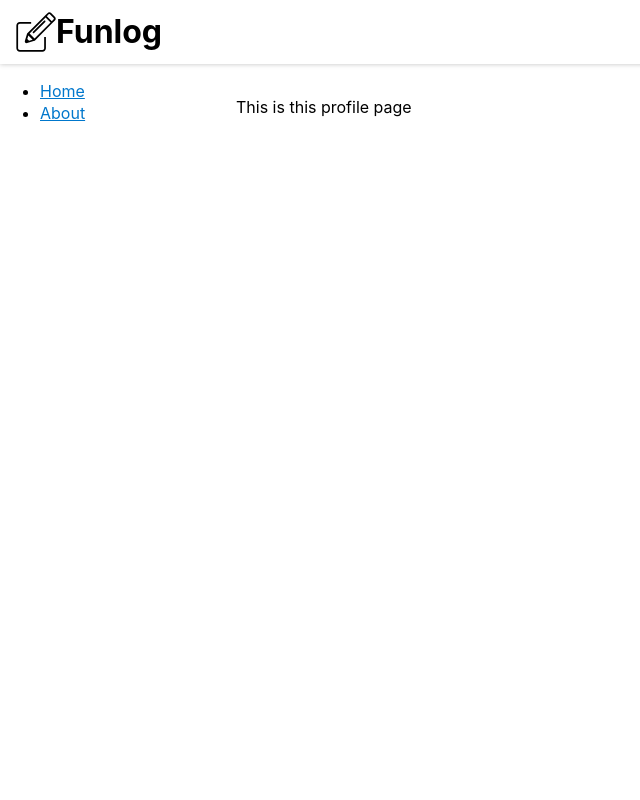
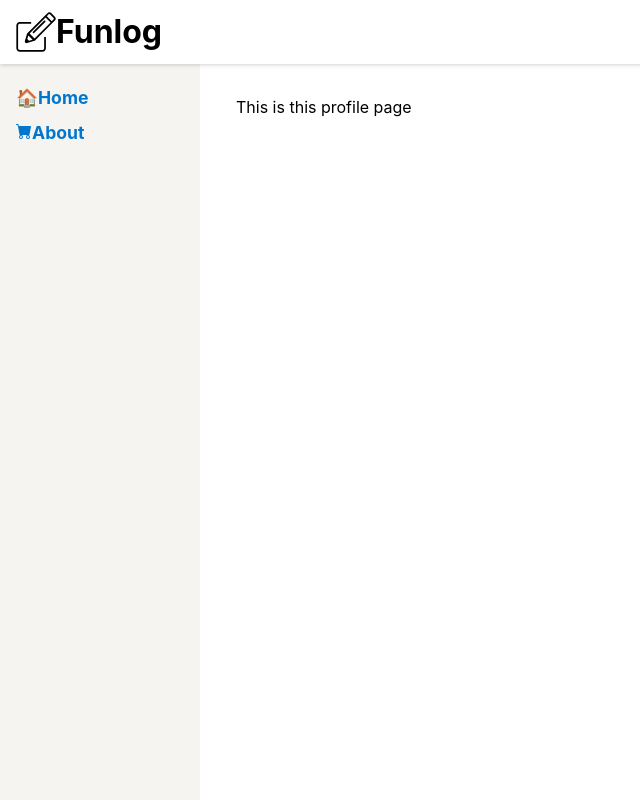
Before and after one commit to junbae2/junbae2.github.io, a React app: page /about in a window 1280 px wide. Shown: the whole page, without its empty margins (0-640 px from the left). Built offline with nearby package versions, Linux system fonts and the light colour scheme.

Commit message:
Apply style to Navigation

```diff
--- a/src/components/Navigation.js
+++ b/src/components/Navigation.js
@@ -1,18 +1,72 @@
 import React from 'react'
+import styled from 'styled-components'
 import { Link } from 'react-router-dom'
+
+const Nav = styled.nav`
+  padding: 1em;
+  background: #f5f4f0;
+
+  @media (max-width: 700px) {
+    padding-top: 64px;
+  }
+
+  @media (min-width: 700px) {
+    position: fixed;
+    width: 200px;
+    height: calc(100% - 64px);
+  }
+`
+
+const NavList = styled.ul`
+  margin: 0;
+  padding: 0;
+  list-style: none;
+  line-height: 2;
+
+  a {
+    text-decoration: none;
+    font-weight: bold;
+    font-size: 1.1em;
+    color: #333;
+  }
+
+  a:visited {
+    color: #333;
+  }
+
+  a:hover
+  a:focus {
+    color: #0077cc;
+  }
+`
 
 const Navigation = () => {
   return (
-    <div>
-      <ul>
+    <Nav>
+      <NavList>
         <li>
-          <Link to="/">Home</Link>
+          <Link to="/">
+            <span aria-hidden="true" role="img">
+              🏠
+            </span>
+            Home
+          </Link>
         </li>
         <li>
-          <Link to="/about">About</Link>
+          <Link to="/about">
+            <span aria-hidden="true" role="img">
+              <svg xmlns="http://www.w3.org/2000/svg" width="16" height="16"
+                   fill="currentColor" className="bi bi-cart-fill"
+                   viewBox="0 0 16 16">
+                <path
+                  d="M0 1.5A.5.5 0 0 1 .5 1H2a.5.5 0 0 1 .485.379L2.89 3H14.5a.5.5 0 0 1 .491.592l-1.5 8A.5.5 0 0 1 13 12H4a.5.5 0 0 1-.491-.408L2.01 3.607 1.61 2H.5a.5.5 0 0 1-.5-.5zM5 12a2 2 0 1 0 0 4 2 2 0 0 0 0-4zm7 0a2 2 0 1 0 0 4 2 2 0 0 0 0-4zm-7 1a1 1 0 1 1 0 2 1 1 0 0 1 0-2zm7 0a1 1 0 1 1 0 2 1 1 0 0 1 0-2z"/>
+              </svg>
+            </span>
+            About
+          </Link>
         </li>
-      </ul>
-    </div>
+      </NavList>
+    </Nav>
   )
 }
 
```
